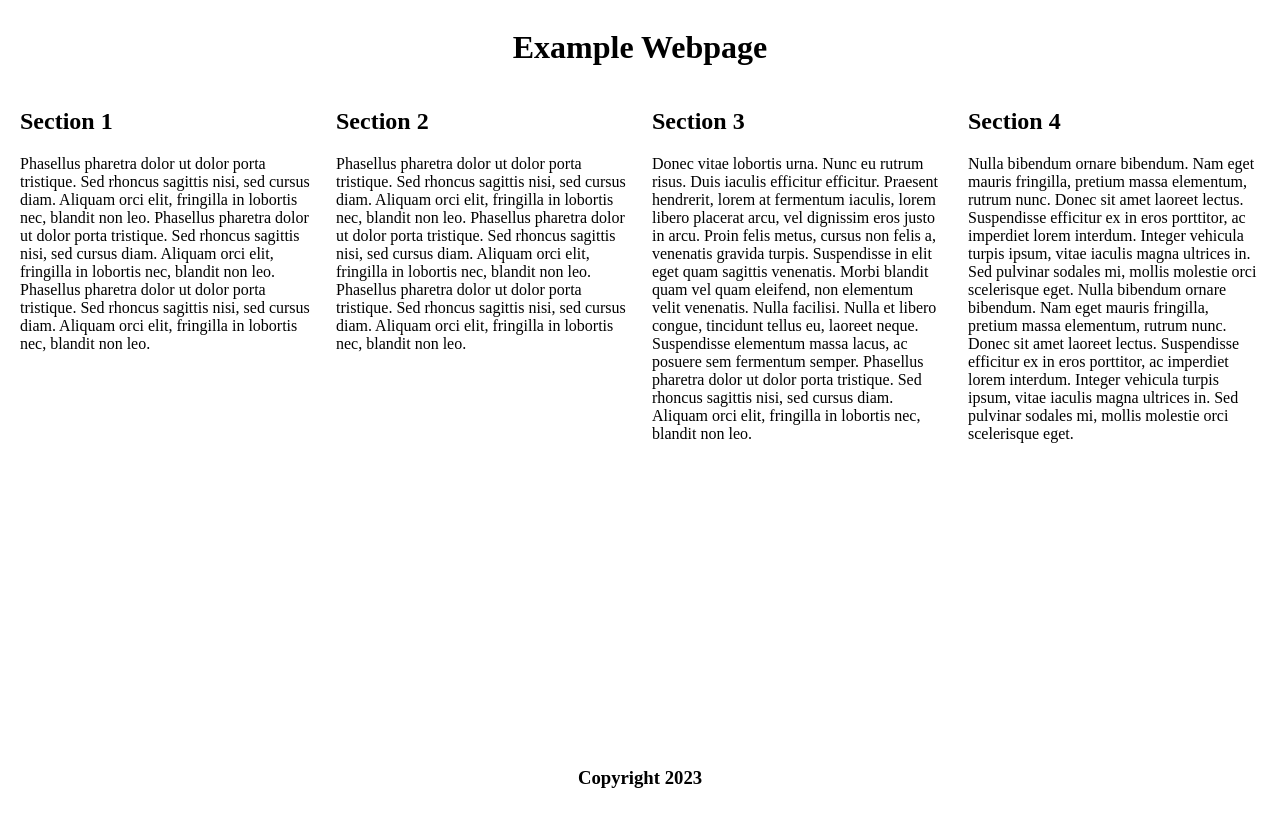
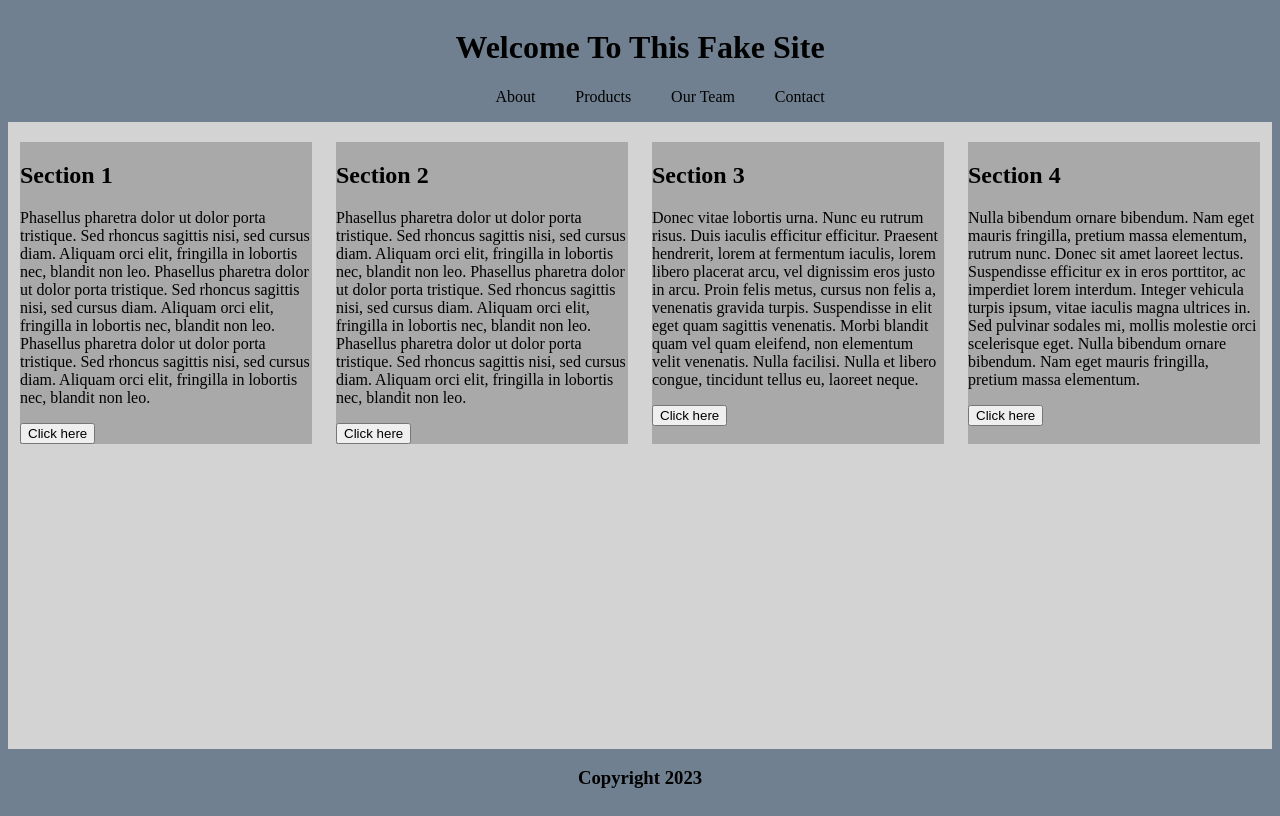
Before and after one commit to Doej0/my-components, a React (Vite) app: page / in a window 1280 px wide. Built offline with nearby package versions, Linux system fonts and the light colour scheme.

Commit message:
button updated

```diff
--- a/src/App.css
+++ b/src/App.css
@@ -1,4 +1,6 @@
-
+body {
+  background-color: slategray;
+}
 .wrapper {
   display: grid;
   justify-items: center;
@@ -11,7 +13,28 @@
   flex-wrap: wrap;
 }
 
+
 .container > * {
-  margin: 0 12px;
+  margin: 20px 12px;
   flex: 1 1 200px;
 }
+
+.main-nav {
+  display: flex;
+  justify-content: space-between;
+
+}
+
+
+li {
+  list-style: none;
+
+}
+
+article {
+  background-color: lightgray;
+}
+
+section {
+background-color: darkgray;
+}
--- a/src/App.jsx
+++ b/src/App.jsx
@@ -13,7 +13,15 @@ export default function App() {
 function Header() {
   return (
     <div className="page-header">
-      <h1> Example Webpage</h1>
+      <h1>Welcome To This Fake Site</h1>
+      <nav>
+        <ul className="main-nav">
+          <li>About</li>
+          <li>Products</li>
+          <li>Our Team</li>
+          <li>Contact</li>
+        </ul>
+      </nav>
     </div>
   );
 }
@@ -34,6 +42,7 @@ function Stuff() {
             sed cursus diam. Aliquam orci elit, fringilla in lobortis nec,
             blandit non leo.
           </p>
+          <button>Click here</button>
         </section>
         <section>
           <h2>Section 2</h2>
@@ -47,6 +56,7 @@ function Stuff() {
             sed cursus diam. Aliquam orci elit, fringilla in lobortis nec,
             blandit non leo.
           </p>
+          <button>Click here</button>
         </section>
         <section>
           <h2>Section 3</h2>
@@ -59,11 +69,9 @@ function Stuff() {
             Suspendisse in elit eget quam sagittis venenatis. Morbi blandit quam
             vel quam eleifend, non elementum velit venenatis. Nulla facilisi.
             Nulla et libero congue, tincidunt tellus eu, laoreet neque.
-            Suspendisse elementum massa lacus, ac posuere sem fermentum semper.
-            Phasellus pharetra dolor ut dolor porta tristique. Sed rhoncus
-            sagittis nisi, sed cursus diam. Aliquam orci elit, fringilla in
-            lobortis nec, blandit non leo.
+
           </p>
+          <button>Click here</button>
         </section>
         <section>
           <h2>Section 4</h2>
@@ -74,12 +82,9 @@ function Stuff() {
             interdum. Integer vehicula turpis ipsum, vitae iaculis magna
             ultrices in. Sed pulvinar sodales mi, mollis molestie orci
             scelerisque eget. Nulla bibendum ornare bibendum. Nam eget mauris
-            fringilla, pretium massa elementum, rutrum nunc. Donec sit amet
-            laoreet lectus. Suspendisse efficitur ex in eros porttitor, ac
-            imperdiet lorem interdum. Integer vehicula turpis ipsum, vitae
-            iaculis magna ultrices in. Sed pulvinar sodales mi, mollis molestie
-            orci scelerisque eget.
+            fringilla, pretium massa elementum.
           </p>
+          <button>Click here</button>
         </section>
       </div>
     </article>
```
